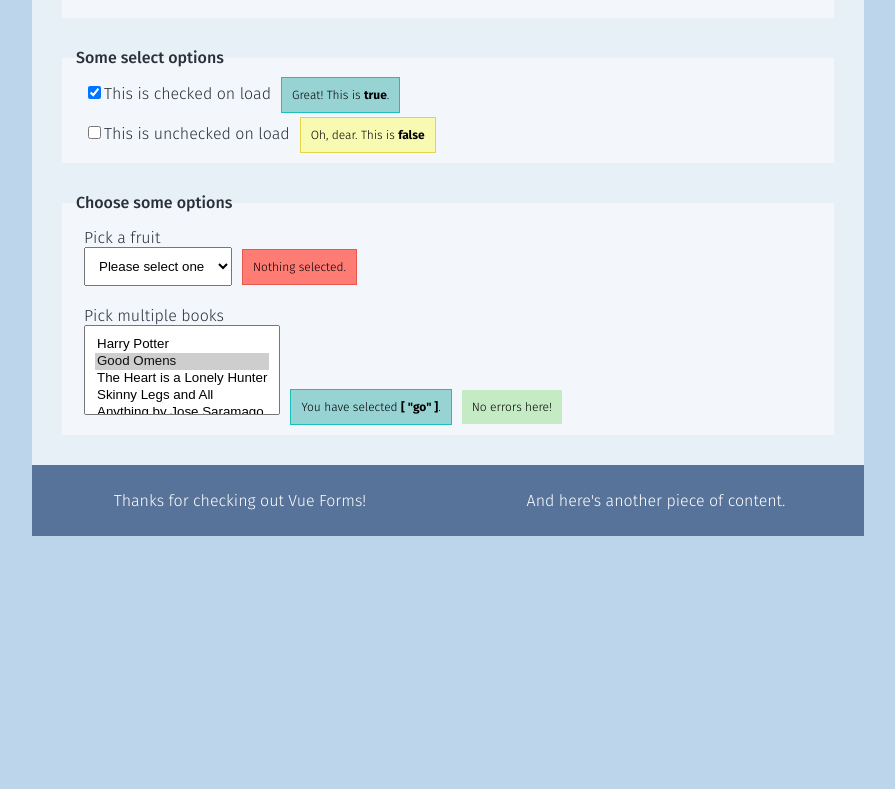
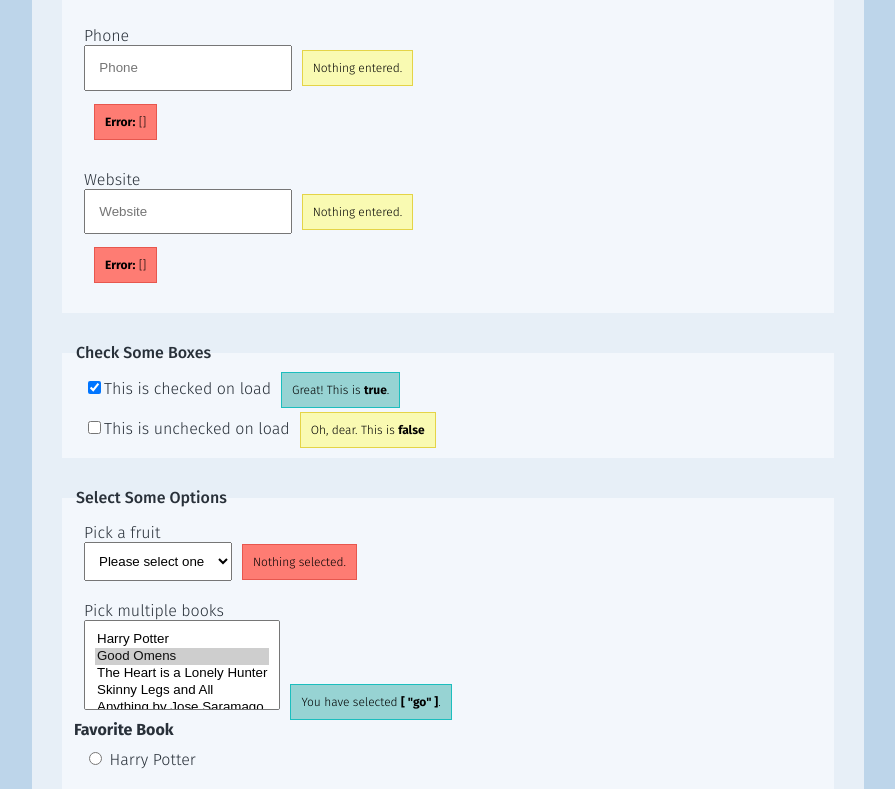
Before and after one commit to megvalcour/vue-form, a Vue app: page / in a window 1280 px wide. Shown: the part 571-1360 px from the top of the page, without its empty margins (192-1087 px from the left). Before the commit the page ends 1115 px from the top, so only its background shows below. Built offline with nearby package versions, Linux system fonts and the light colour scheme.

Commit message:
Adds radio select, minor style/layout changes.

```diff
--- a/src/App.vue
+++ b/src/App.vue
@@ -2,16 +2,17 @@
   <div id="app">
     <LayoutHeader heading="Vue Form">
     </LayoutHeader>
-    <BaseForm>
+    <BaseForm isPost action="/form-response">
     <BaseFieldset legend="Personal Information">
       <BaseTextInput
+        isRequired
         v-for="field in $root.fields"
         :id="field.id"
         :label="field.label"
         :key="field.id"
         v-model="field.value" />
-      </BaseFieldset>
-    <BaseFieldset legend="Some select options">
+    </BaseFieldset>
+    <BaseFieldset legend="Check Some Boxes">
     <BaseCheckbox
       v-for="setting in $root.settings"
       :key="setting.id"
@@ -19,7 +20,7 @@
       :label="setting.label"
       v-model="setting.value" />
     </BaseFieldset>
-    <BaseFieldset legend="Choose some options">
+    <BaseFieldset legend="Select Some Options">
     <BaseSelect
       v-for="fruit in $root.fruits"
       :key="fruit.id"
@@ -36,6 +37,18 @@
       :options="$root.bookOptions"
       v-model="book.value"
       />
+    <div v-for="single in $root.bookSingle" :key="single.id">
+      <strong>{{single.label}}</strong>
+      <BaseRadio
+      v-for="option in $root.bookOptions"
+      :key="option.optionValue"
+      :id="option.optionValue"
+      :label="option.optionDisplay"
+      v-model="single.value"
+      :name="single.id"
+    />
+    <BaseAlert isInfo>The value for this radio is {{$root.bookSingle.value}}</BaseAlert>
+    </div>
     </BaseFieldset>
     </BaseForm>
       <LayoutFooter>
@@ -52,6 +65,9 @@ import BaseSelect from './components/forms/BaseSelect.vue'
 import BaseFieldset from './components/forms/BaseFieldset.vue'
 import BaseSelectMulti from './components/forms/BaseSelectMulti'
 import BaseForm from './components/forms/BaseForm.vue'
+import BaseRadio from './components/forms/BaseRadio.vue'
+
+import BaseAlert from './components/utilities/BaseAlert.vue'
 
 import LayoutHeader from './components/layout/LayoutHeader.vue'
 import LayoutFooter from './components/layout/LayoutFooter.vue'
@@ -62,9 +78,11 @@ export default {
     BaseForm,
     BaseTextInput,
     BaseCheckbox,
+    BaseRadio,
     BaseSelect,
     BaseSelectMulti,
     BaseFieldset,
+    BaseAlert,
     LayoutHeader,
     LayoutFooter
   }
--- a/src/components/forms/BaseForm.vue
+++ b/src/components/forms/BaseForm.vue
@@ -1,5 +1,5 @@
 <template>
-    <form :action="action" :method="method">
+    <form :action="{ GET : isGet, POST : isPost} " :method="method">
         <slot></slot>
     </form>
 </template>
@@ -7,7 +7,8 @@
 <script>
 export default {
     props: {
-        action: String,
+        isGet: Boolean,
+        isPost: Boolean,
         method: String
     }
 }
--- /dev/null
+++ b/src/components/forms/BaseRadio.vue
@@ -0,0 +1,44 @@
+<template>
+    <div class="form-group">
+        <label :for="id">
+            <input
+                :id="id"
+                type="radio"
+                :name="name"
+                :value="value"
+                v-on:change="$emit('change', $event.target.value)"
+            >
+            {{label}}
+        </label>
+    </div>
+</template>
+
+<script>
+
+export default {
+    model: {
+        prop: "value",
+        event: "change"
+    },
+    props: {
+        id: String,
+        label: String,
+        value: String,
+        name: String
+    }
+}
+</script>
+
+<style scoped>
+    .form-group {
+        display: block;
+        text-align: left;
+        padding: 1rem;
+    }
+    label {
+        display: inline-block;
+    }
+    input {
+        padding: 1em;
+    }
+</style>
--- a/src/components/forms/BaseSelectMulti.vue
+++ b/src/components/forms/BaseSelectMulti.vue
@@ -11,8 +11,6 @@
         </select>
         <BaseAlert v-if="selected.length" isInfo>You have selected <strong>{{selected}}</strong>.</BaseAlert>
         <BaseAlert v-else isWarning>Nothing selected.</BaseAlert>
-        <BaseAlert v-if="hasIssue" isError></BaseAlert>
-        <BaseAlert v-else isSuccess>No errors here!</BaseAlert>
     </div>
 </template>
 
--- a/src/components/forms/BaseTextInput.vue
+++ b/src/components/forms/BaseTextInput.vue
@@ -1,14 +1,21 @@
 <template>
     <div class="form-group">
+        <div class="input-wrapper">
             <label :for="id">{{label}}</label>
             <input
+                :required="isRequired"
                 :id="id"
                 :value="value"
                 :type="type"
+                :placeholder="placeholderComputed"
                 v-on:input="$emit('input', $event.target.value)"
             >
             <BaseAlert v-if="value" isInfo>You have entered <strong>{{value}}</strong>.</BaseAlert>
             <BaseAlert v-else isWarning>Nothing entered.</BaseAlert>
+        </div>
+        <section class="validationArea" v-if="useValidation">
+            <BaseAlert v-if="errors" isError><strong>Error:</strong> {{errors}}</BaseAlert>
+        </section>
     </div>
 </template>
 
@@ -29,8 +36,38 @@ export default {
         label: String,
         value: [String, Number],
         placeholder: String,
-        type: String
+        hidePlaceholder:{
+            type: Boolean,
+            default: false
+        },
+        isRequired: {
+            type: Boolean,
+            default: false
+        },
+        type: String,
+        useValidation: {
+            type: Boolean,
+            default: true
+        },
+    },
+    computed: {
+        placeholderComputed () {
+            if (this.placeholder){
+                return this.placeholder
             }
+            else if (!this.hidePlaceholder) {
+                return this.label
+            }
+            else {
+                return ""
+            }
+        }
+    },
+    data() {
+        return {
+            errors: []
+        }
+    },
 }
 </script>
 
@@ -40,11 +77,19 @@ export default {
         text-align: left;
         padding: 1rem;
     }
+    .input-wrapper {
+        display: block;
+    }
     label {
         display: block;
         text-align: left;
     }
     input {
         padding: 1em;
+        display: inline-block;
+    }
+    .validationArea {
+        display: block;
+        margin: 2rem 0;
     }
 </style>
--- a/src/main.js
+++ b/src/main.js
@@ -3,11 +3,11 @@ import App from './App.vue'
 
 var data = {
   fields: [
-    {value: "Aeryn", label: "First Name", id: "keyFirstName"},
-    {value: "Sun", label: "Last Name", id: "keyLastName"},
-    {value: "", label: "Email", id: "keyEmail"},
-    {value: "", label: "Phone", id: "keyPhone"},
-    {value: "", label: "Website", id: "keyWebsite"}
+    {value: "Aeryn", label: "First Name", type: "text", id: "keyFirstName"},
+    {value: "Sun", label: "Last Name", type: "text", id: "keyLastName"},
+    {value: "", label: "Email", type: "email", id: "keyEmail"},
+    {value: "", label: "Phone", type: "phone", id: "keyPhone"},
+    {value: "", label: "Website", type: "url", id: "keyWebsite"}
   ],
   settings: [
     {value: true, label: "This is checked on load", id: "keyLoadCheck"},
@@ -23,7 +23,12 @@ var data = {
     {optionValue: "orange", optionDisplay: "Orange"}
   ],
   books: [
-    {value: ["go"], label: "Pick multiple books", id: "keyBook"}
+    {value: ["go"], label: "Pick multiple books", id: "keyBooks"}
+  ],
+  bookSingle: [
+    {value: "", label: "Favorite Book", id: "keyFavoriteBook"},
+    {value: "", label: "Least Favorite Book", id: "keyLeastFavoriteBook"}
+
   ],
   bookOptions: [
     {optionValue: "hp", optionDisplay: "Harry Potter"},
```
Lines whose indentation alone changed are shown as unchanged.
